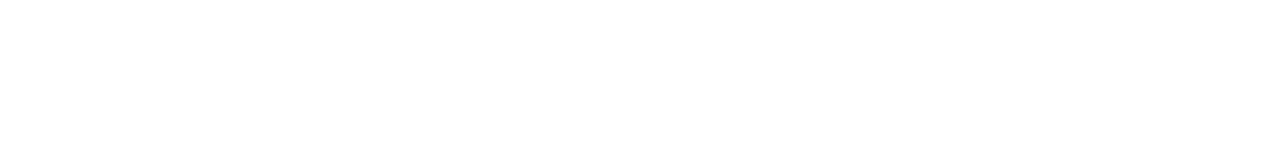
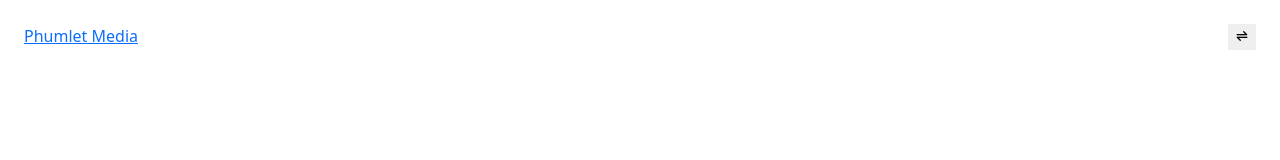
Before and after one commit to Emmanuelahdamilola/Phumlet_media-Admin-Dashboard, a plain HTML site: page index.html in a window 1280 px wide. Drawn offline with nearby package versions, Linux system fonts and the light colour scheme.

Commit message:
Basic initials for sidebar and boxicon link added

```diff
--- a/index.html
+++ b/index.html
@@ -3,10 +3,35 @@
 <head>
     <meta charset="UTF-8">
     <meta name="viewport" content="width=device-width, initial-scale=1.0">
+    <!-- Title -->
     <title>Phumlet Admin Dashboard</title>
+
+    <!-- Bootstrap css link -->
     <link href="https://cdn.jsdelivr.net/npm/bootstrap@5.3.3/dist/css/bootstrap.min.css" rel="stylesheet" integrity="sha384-QWTKZyjpPEjISv5WaRU9OFeRpok6YctnYmDr5pNlyT2bRjXh0JMhjY6hW+ALEwIH" crossorigin="anonymous">
+
+    <!-- Boxicon css link -->
+    <link href='https://unpkg.com/boxicons@2.1.4/css/boxicons.min.css' rel='stylesheet'>
+
+    <!-- External css link -->
+     <link rel="stylesheet" href="style.css">
 </head>
 <body>
+    <div class="wrapper">
+        <div id="sidebar">
+            <div class="d-flex justify-content-between p-4">
+                <div class="sidebar-logo">
+                    <a href="#">Phumlet Media</a>
+                </div>
+                <button class="toggle-btn border-0" type="button">
+                    <i id="icon" class='bx bx-transfer-alt'></i>
+                </button>
+            </div>
+        </div>
+    </div>
+
+
+
+
 
 
     <script src="https://cdn.jsdelivr.net/npm/bootstrap@5.3.3/dist/js/bootstrap.bundle.min.js" integrity="sha384-YvpcrYf0tY3lHB60NNkmXc5s9fDVZLESaAA55NDzOxhy9GkcIdslK1eN7N6jIeHz" crossorigin="anonymous"></script>
```
